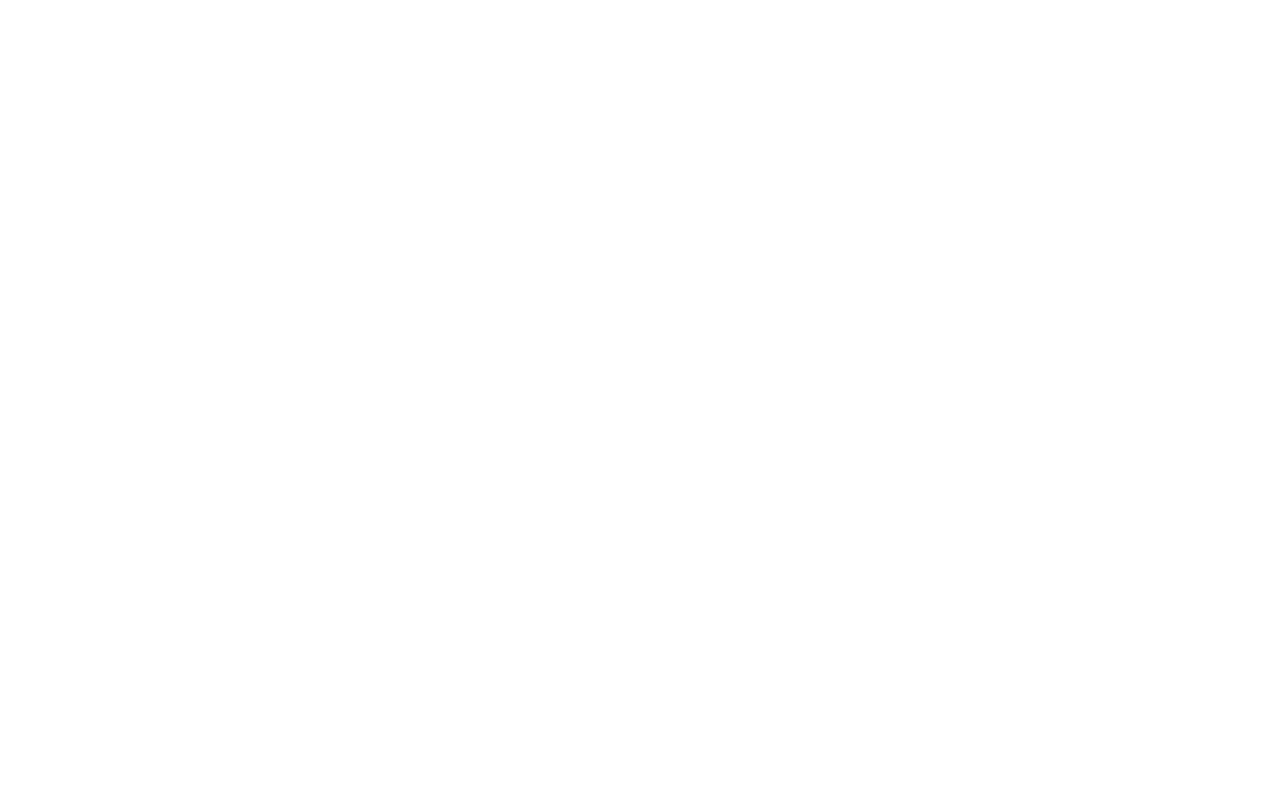
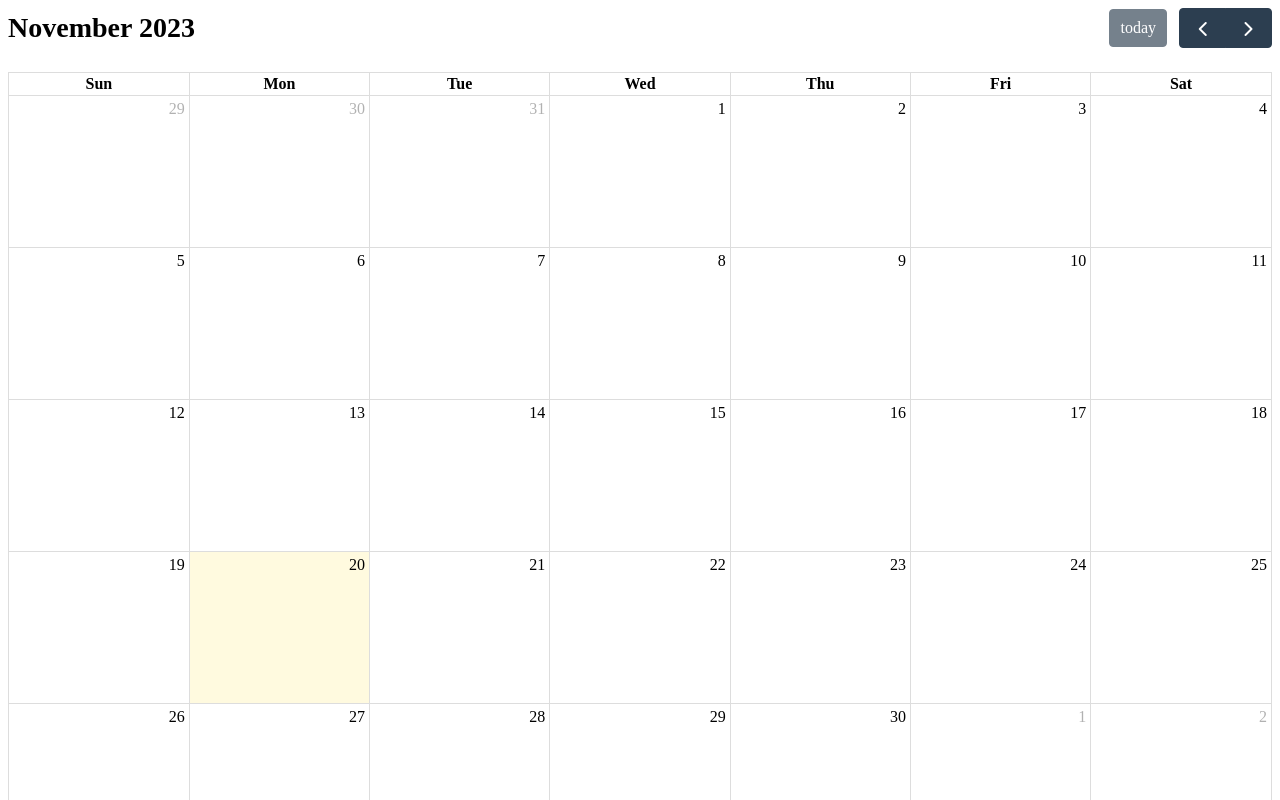
Before and after one commit to BomEllen/cultural-calendar, a React (Create React App) app: page / in a window 1280 px wide. Shown: the top 800 px of the page. Built offline with nearby package versions, Linux system fonts and the light colour scheme.

Commit message:
일단은 fullcalendar 연동

```diff
--- a/package.json
+++ b/package.json
@@ -3,6 +3,11 @@
   "version": "0.1.0",
   "private": true,
   "dependencies": {
+    "@fullcalendar/core": "^6.1.9",
+    "@fullcalendar/daygrid": "^6.1.9",
+    "@fullcalendar/interaction": "^6.1.9",
+    "@fullcalendar/react": "^6.1.9",
+    "@fullcalendar/timegrid": "^6.1.9",
     "@testing-library/jest-dom": "^5.17.0",
     "@testing-library/react": "^13.4.0",
     "@testing-library/user-event": "^13.5.0",
--- a/src/App.js
+++ b/src/App.js
@@ -1,9 +1,19 @@
 import './App.css';
+import FullCalendar from '@fullcalendar/react';
+import dayGridPlugin from '@fullcalendar/daygrid';
+import React, {Component} from 'react';
 
-function App() {
-  return (
-    ' '
- );
+class App extends Component {
+  render() {
+    return (
+      <div className='App'>
+        <FullCalendar
+        defaultView='dayGridMonth'
+        plugins={[ dayGridPlugin ]}
+      />
+      </div>
+    );
+  }
 }
 
 export default App;
```
Also changed, not shown: src/components/Calendar.js (added), src/components/Food.js (added), src/components/Home.js (added), src/components/Search.js (added), src/components/Tip.js (added), 1 other file (tests, documents, lock files or other folders).
